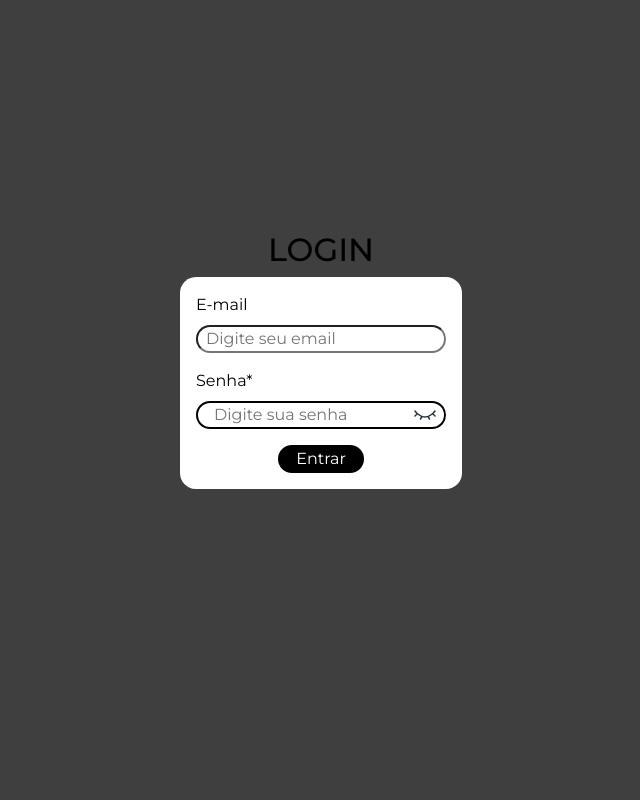
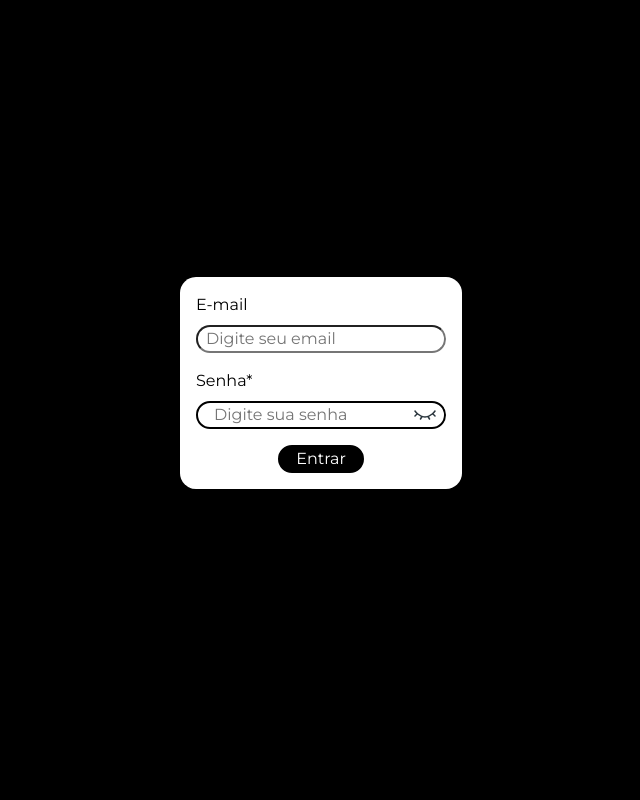
Before and after one commit to Conectando-Sabores/projeto-base, a PHP site: page /admin/index.html in a window 1280 px wide. Shown: the whole page, without its empty margins (319-959 px from the left). Run offline with PHP 8.4, Linux system fonts and the light colour scheme.

Commit message:
Update global.css

```diff
--- a/css/global.css
+++ b/css/global.css
@@ -29,5 +29,5 @@ body {
   display: flex;
   flex-direction: column;
   justify-content: space-between;
-  background-color: #3f3f3f;
+  background-color: #000000;
 }
```
